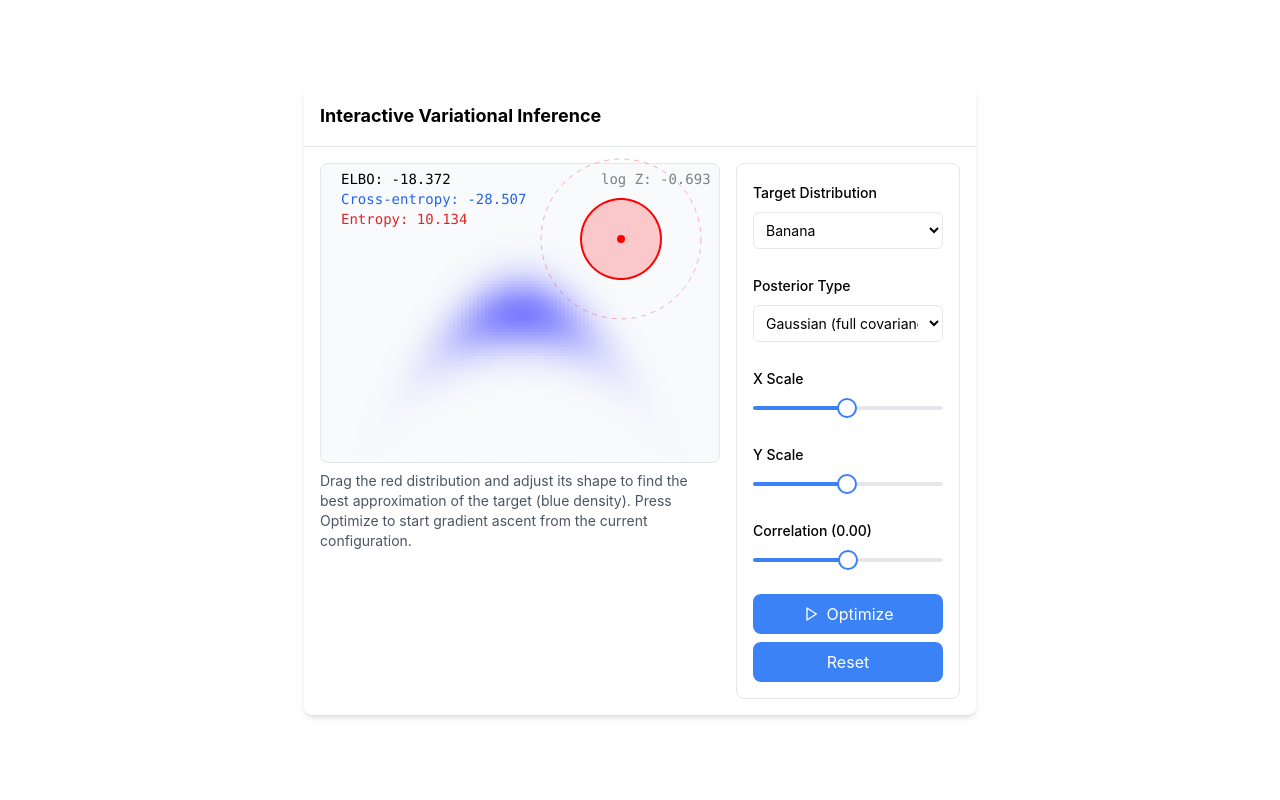
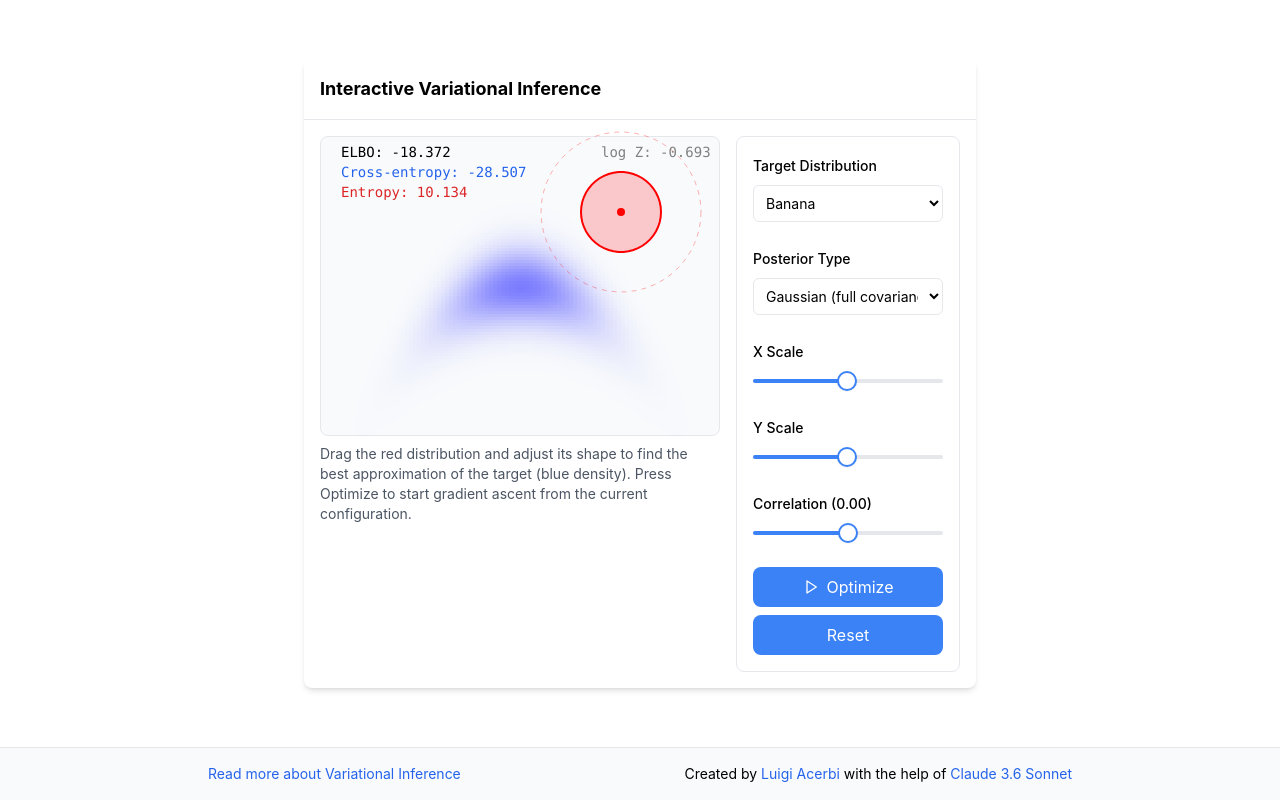
Before and after one commit to lacerbi/interactive-vi-demo, a React (Create React App) app: page / in a window 1280 px wide. Built offline with nearby package versions, Linux system fonts and the light colour scheme.

Commit message:
feat: added footer

```diff
--- a/src/App.js
+++ b/src/App.js
@@ -3,8 +3,49 @@ import InteractiveVI from './components/InteractiveVI';
 
 function App() {
   return (
-    <div className="flex justify-center items-center min-h-screen p-4 bg-white">
-      <InteractiveVI />
+    <div className="flex flex-col min-h-screen bg-white">
+      {/* Main content */}
+      <main className="flex-grow flex justify-center items-center p-4">
+        <InteractiveVI />
+      </main>
+
+      {/* Footer section with links */}
+      <footer className="w-full py-4 bg-slate-50 border-t">
+        <div className="max-w-4xl mx-auto px-4">
+          <div className="flex justify-between items-center text-sm">
+            <div>
+              <a
+                href="[YOUR_BLOG_POST_URL]"
+                className="text-blue-600 hover:text-blue-800"
+                target="_blank"
+                rel="noopener noreferrer"
+              >
+                Read more about Variational Inference
+              </a>
+            </div>
+            <div>
+              <span>Created by </span>
+              <a
+                href="https://lacerbi.github.io/"
+                className="text-blue-600 hover:text-blue-800"
+                target="_blank"
+                rel="noopener noreferrer"
+              >
+                Luigi Acerbi
+              </a>
+              <span> with the help of </span>
+              <a
+                href="https://www.anthropic.com/news/3-5-models-and-computer-use"
+                className="text-blue-600 hover:text-blue-800"
+                target="_blank"
+                rel="noopener noreferrer"
+              >
+                Claude 3.6 Sonnet
+              </a>
+            </div>
+          </div>
+        </div>
+      </footer>
     </div>
   );
 }
```
